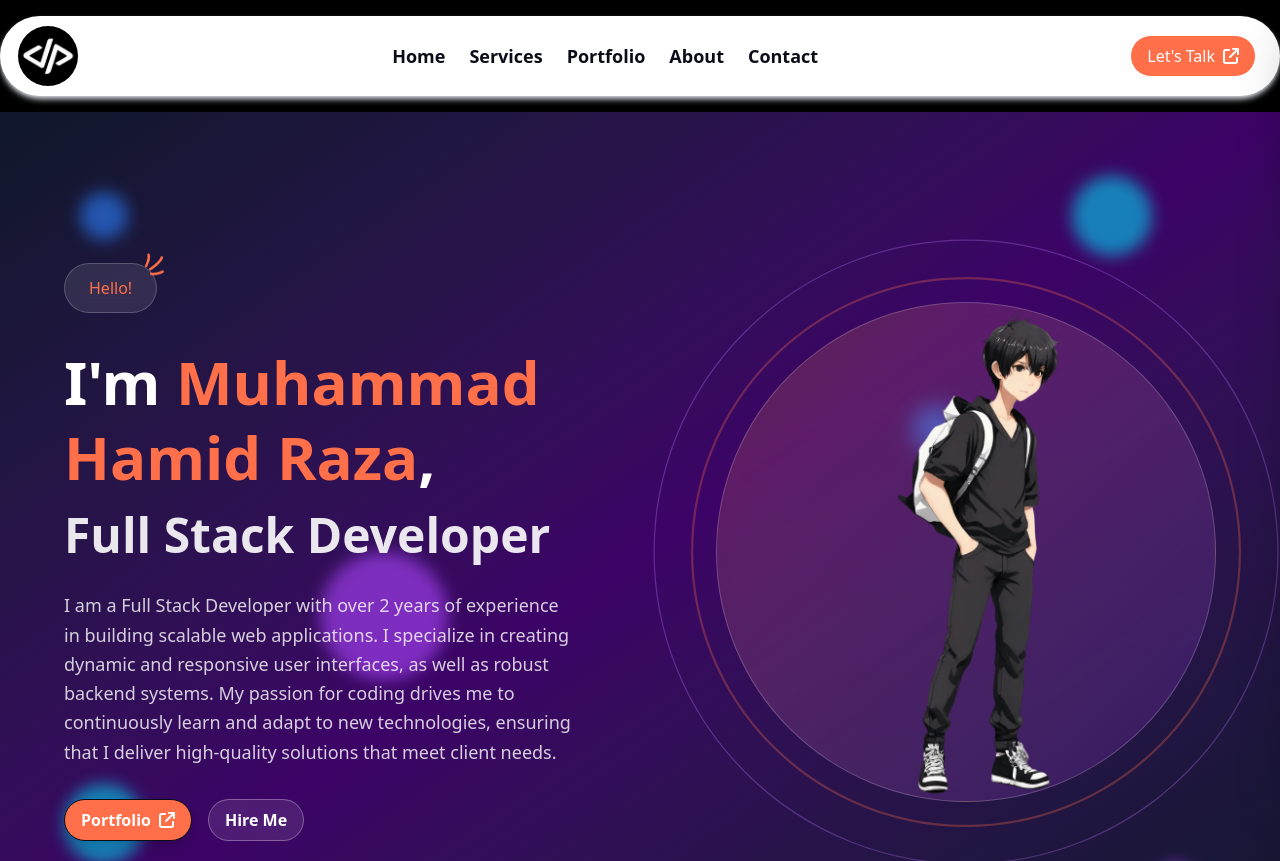
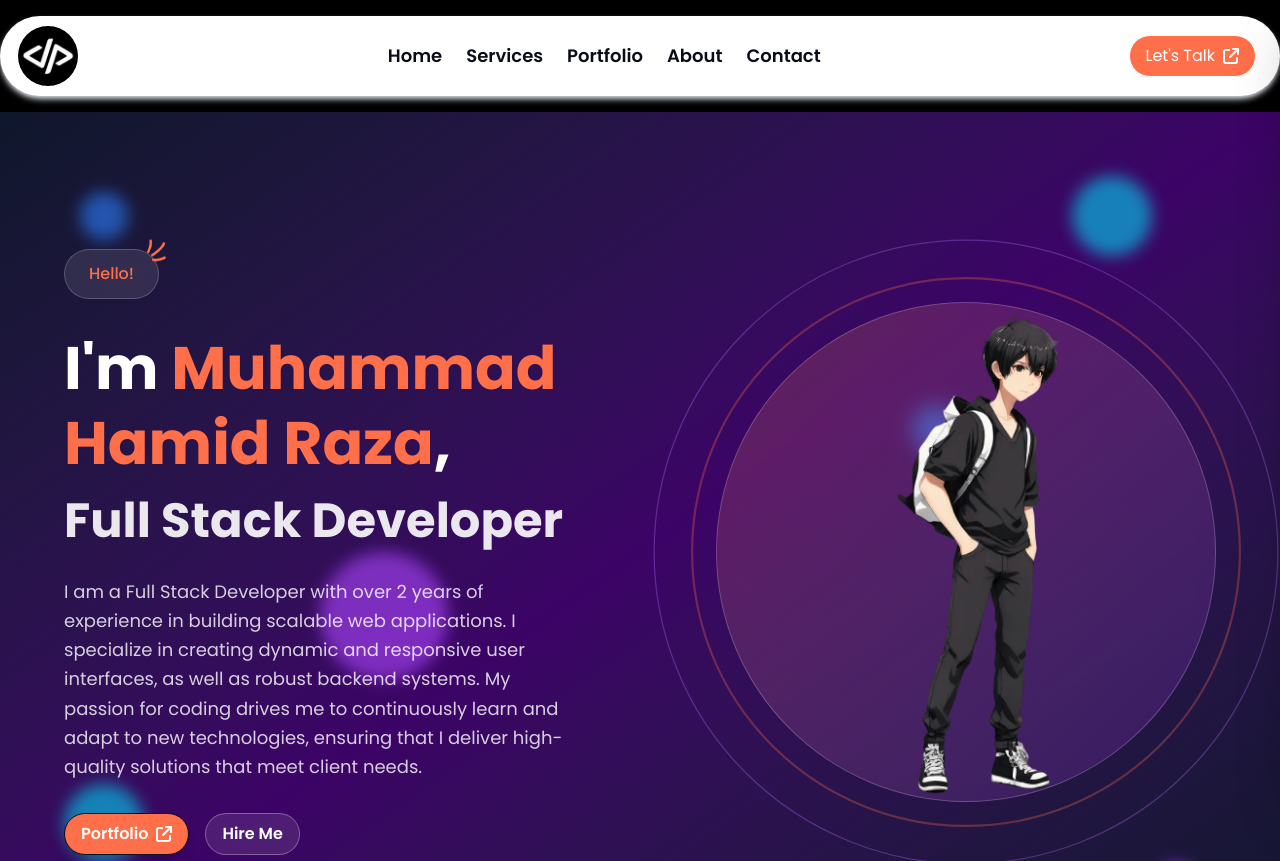
Before and after one commit to hamidrazadev/portfolio-website, a Next.js app: page / in a window 1280 px wide. Shown: the top 861 px of the page. Built offline with nearby package versions, Linux system fonts and the light colour scheme; no server answers.

Commit message:
Edit Font to Poppins and also fix Footer

```diff
--- a/app/layout.js
+++ b/app/layout.js
@@ -1,20 +1,15 @@
-import { Geist, Geist_Mono } from "next/font/google";
+import { Poppins } from 'next/font/google'
 import "./globals.css";
 import { Providers as ThemeProviderUtil } from "@/utils/ThemeProviderUtil";
-import ThemeToggle from "@/components/layout/ThemeToggle";
 import Navbar from "@/components/layout/Navbar";
 import Footer from "@/components/layout/Footer";
 import { Toaster } from "react-hot-toast";
 
-const geistSans = Geist({
-  variable: "--font-geist-sans",
-  subsets: ["latin"],
-});
-
-const geistMono = Geist_Mono({
-  variable: "--font-geist-mono",
-  subsets: ["latin"],
-});
+const poppins = Poppins({
+  subsets: ['latin'],
+  weight: ['100', '200', '300', '400', '500', '600', '700', '800', '900'],
+  variable: '--font-poppins'
+})
 
 export const metadata = {
   title: "MHR Portfolio | Muhammad Hamza Raza Portfolio Website",
@@ -96,7 +91,7 @@ export default function RootLayout({ children }) {
         <meta name="apple-mobile-web-app-title" content="MHR Portfolio" />
         <link rel="manifest" href="/manifest.json" />
       </head>
-      <body className={`${geistSans.variable} ${geistMono.variable} antialiased`}>
+      <body className={`${poppins.className} antialiased`}>
         <ThemeProviderUtil>
           <nav className="flex flex-col items-center sticky top-0 z-50 w-full my-4">
             <Navbar />
--- a/components/layout/Footer.jsx
+++ b/components/layout/Footer.jsx
@@ -91,7 +91,7 @@ export default function Footer() {
         <footer className="bg-[#0f0f1c] text-white px-4 lg:px-16 pt-12 pb-6">
             <div className="grid grid-cols-1 md:grid-cols-2 lg:grid-cols-4 gap-6 lg:gap-12 border-b border-gray-700 pb-8">
                 {/* Company Info */}
-                <AnimatedOnScroll animation="fade-right" delay={0.1}>
+                <AnimatedOnScroll animation="fade-down" delay={0.1}>
                     <div className="flex flex-col items-start gap-4">
                         <div className="flex items-center gap-3">
                             <Image src={footerData.logo} alt="Logo" width={48} height={48} className="w-12 h-12 rounded-full object-cover" />
@@ -109,7 +109,7 @@ export default function Footer() {
                             {footerData.navigation.map((item, index) => (
                                 <li key={index}>
                                     <Link href={item.url} className="flex items-center gap-2 cursor-pointer hover:text-primary transition">
-                                        <span>&#8250;</span> {item.text}
+                                        <span className="text-xl">&#8250;</span> {item.text}
                                     </Link>
                                 </li>
                             ))}
@@ -154,7 +154,7 @@ export default function Footer() {
                     <div className="flex flex-col lg:items-start gap-4">
                         <div className="flex flex-col lg:items-center gap-2">
                             <h3 className="text-lg font-semibold">Install App</h3>
-                            {!isAppInstalled  && (
+                            {!isAppInstalled && (
                                 <button
                                     onClick={handleInstallClick}
                                     className="cursor-pointer px-4 py-2 rounded-full font-semibold transition-transform transform hover:scale-105 bg-primary hover:bg-secondary text-white hover:text-primary border border-secondary hover:border-primary shadow-lg hover:shadow-xl inline-flex gap-2 items-center w-fit"
```
